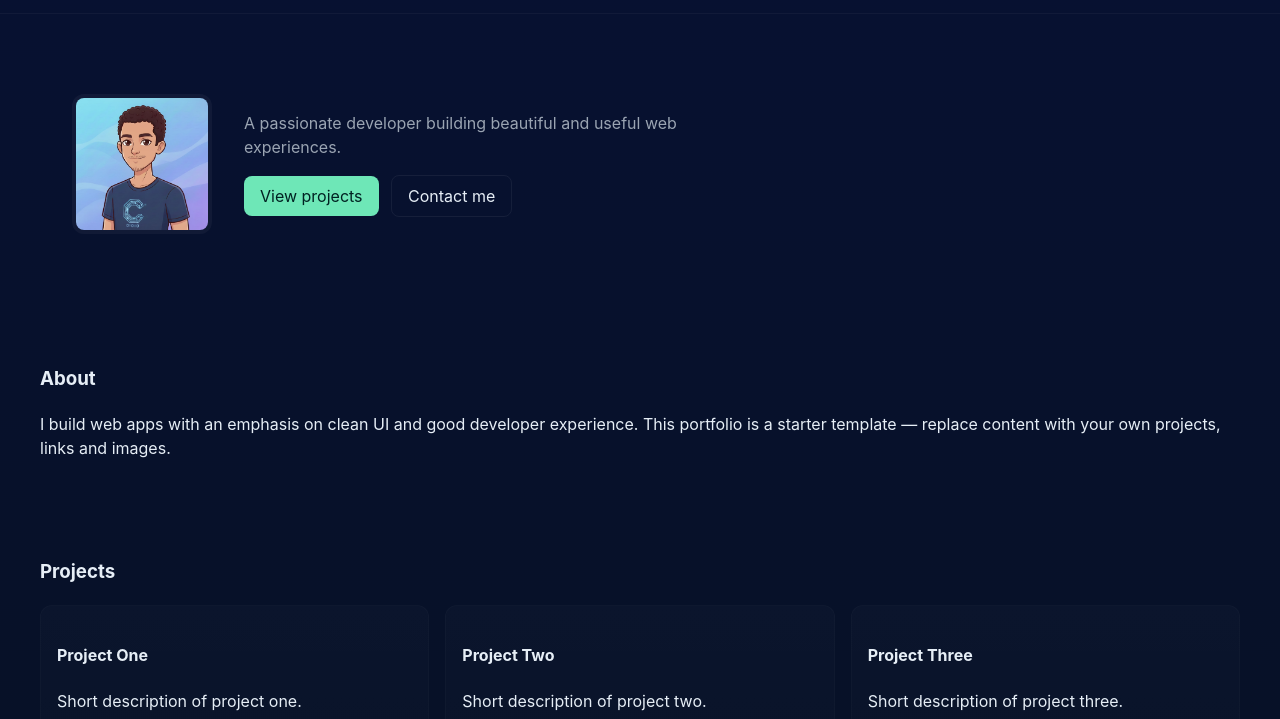
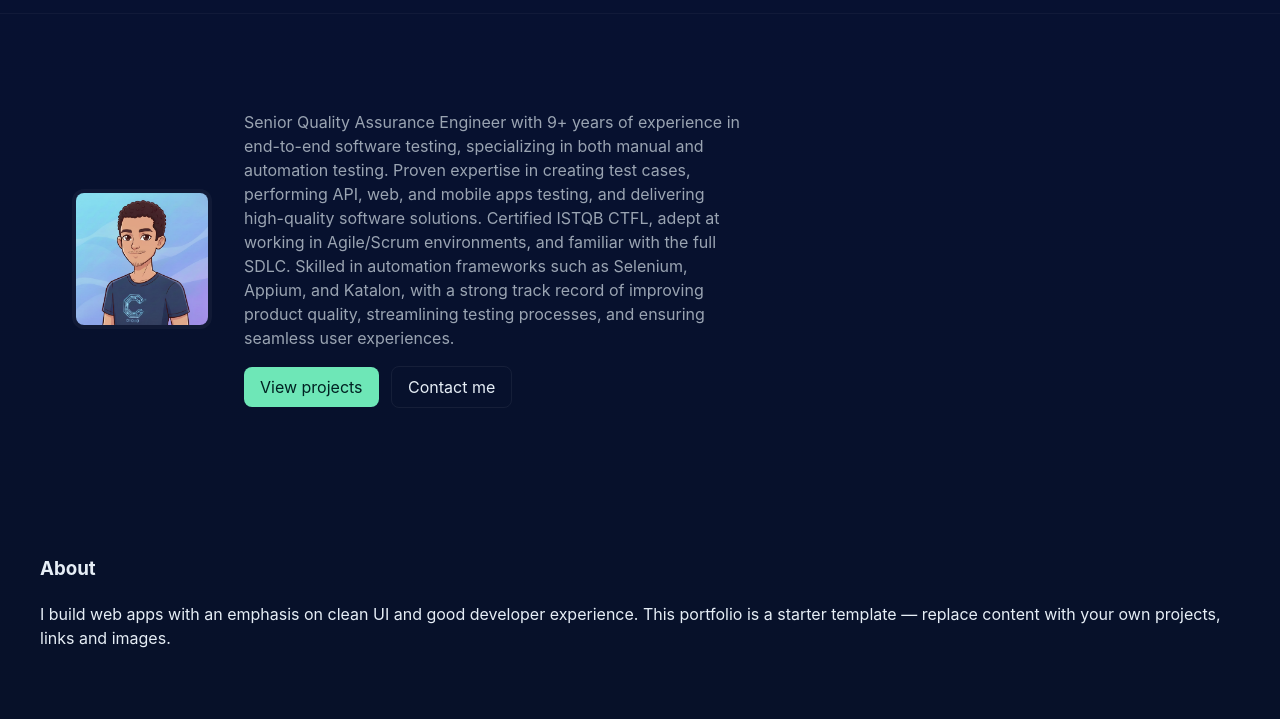
Before and after one commit to curlycrow/aziz-porto, a plain HTML site: page docs/index.html in a window 1280 px wide. Shown: the part 81-800 px from the top of the page. Drawn offline with Linux system fonts and the light colour scheme.

Commit message:
update lead info

```diff
--- a/docs/index.html
+++ b/docs/index.html
@@ -28,7 +28,9 @@
           </a>
         </div>
         <div>
-          <p class="lead">A passionate developer building beautiful and useful web experiences.</p>
+          <p class="lead">
+            Senior Quality Assurance Engineer with 9+ years of experience in end-to-end software testing, specializing in both manual and automation testing. Proven expertise in creating test cases, performing API, web, and mobile apps testing, and delivering high-quality software solutions. Certified ISTQB CTFL, adept at working in Agile/Scrum environments, and familiar with the full SDLC. Skilled in automation frameworks such as Selenium, Appium, and Katalon, with a strong track record of improving product quality, streamlining testing processes, and ensuring seamless user experiences.
+          </p>
           <p class="cta">
             <a class="btn" href="#projects">View projects</a>
             <a class="btn ghost" href="#contact">Contact me</a>
```
